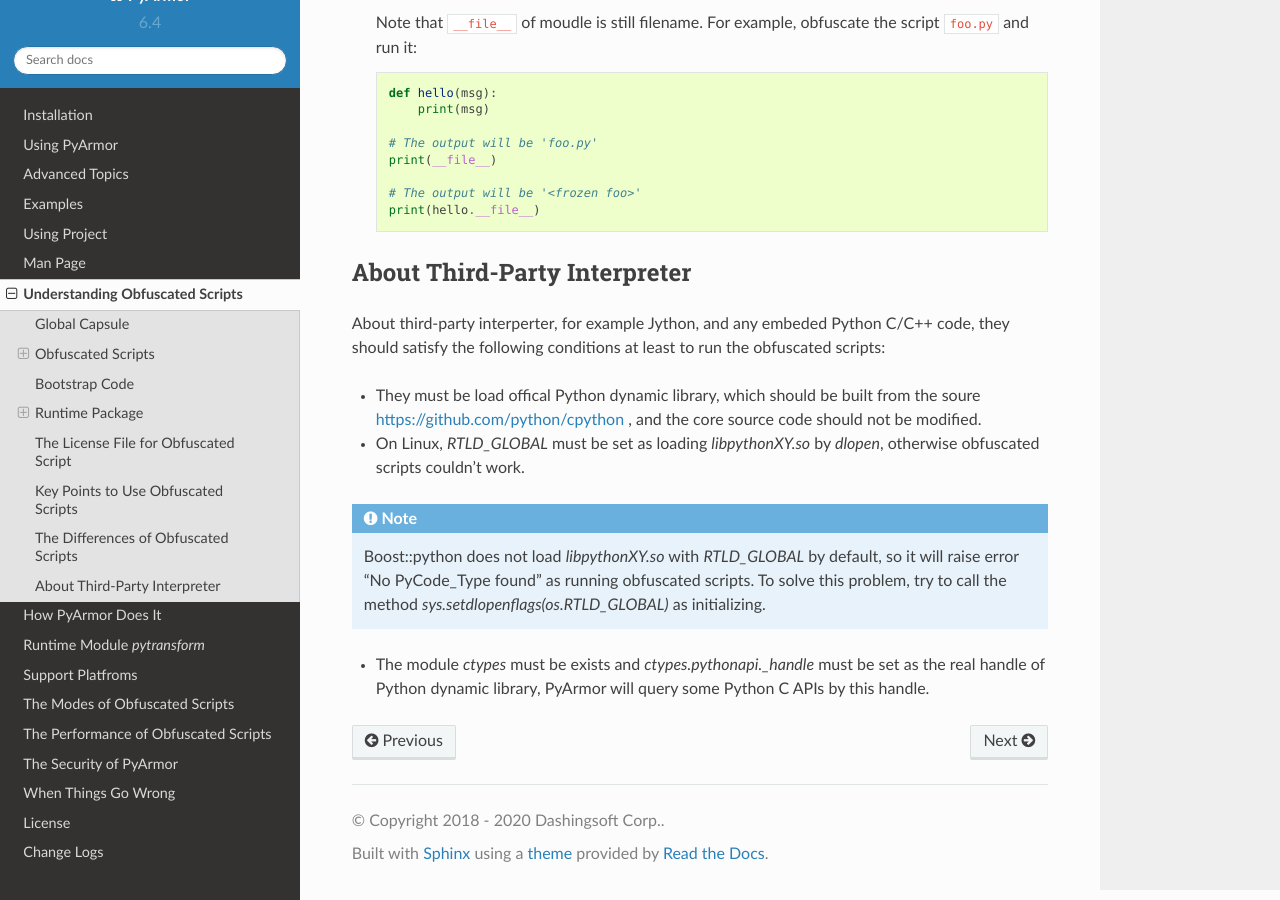
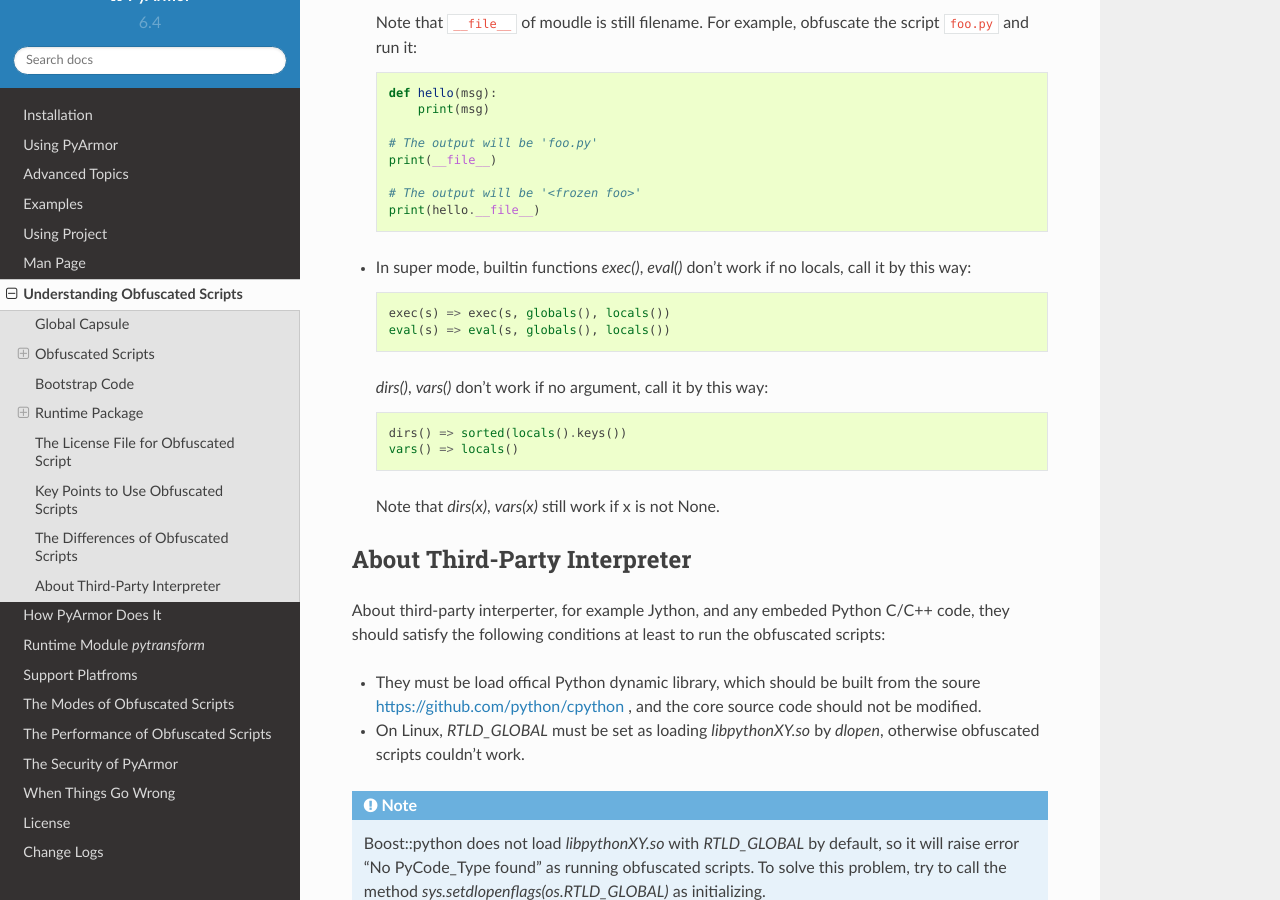
Before and after one commit to dashingsoft/pyarmor, a Sphinx documentation site: the page built from docs/understand-obfuscated-scripts.rst, in a window 1280 px wide and 900 px high, scrolled down 5217 px. Built offline with Sphinx 7.4.7 and the Read the Docs theme 2.0.0, drawn with Linux system fonts in a browser that asks for light colours.

Commit message:
Add difference for super mode

```diff
--- a/docs/understand-obfuscated-scripts.rst
+++ b/docs/understand-obfuscated-scripts.rst
@@ -274,6 +274,18 @@
       # The output will be '<frozen foo>'
       print(hello.__file__)
 
+* In super mode, builtin functions `exec()`, `eval()` don't work if no locals,
+  call it by this way::
+
+       exec(s) => exec(s, globals(), locals())
+       eval(s) => eval(s, globals(), locals())
+
+  `dirs()`, `vars()` don't work if no argument, call it by this way::
+
+       dirs() => sorted(locals().keys())
+       vars() => locals()
+
+  Note that `dirs(x)`, `vars(x)` still work if x is not None.
 
 About Third-Party Interpreter
 -----------------------------
```
